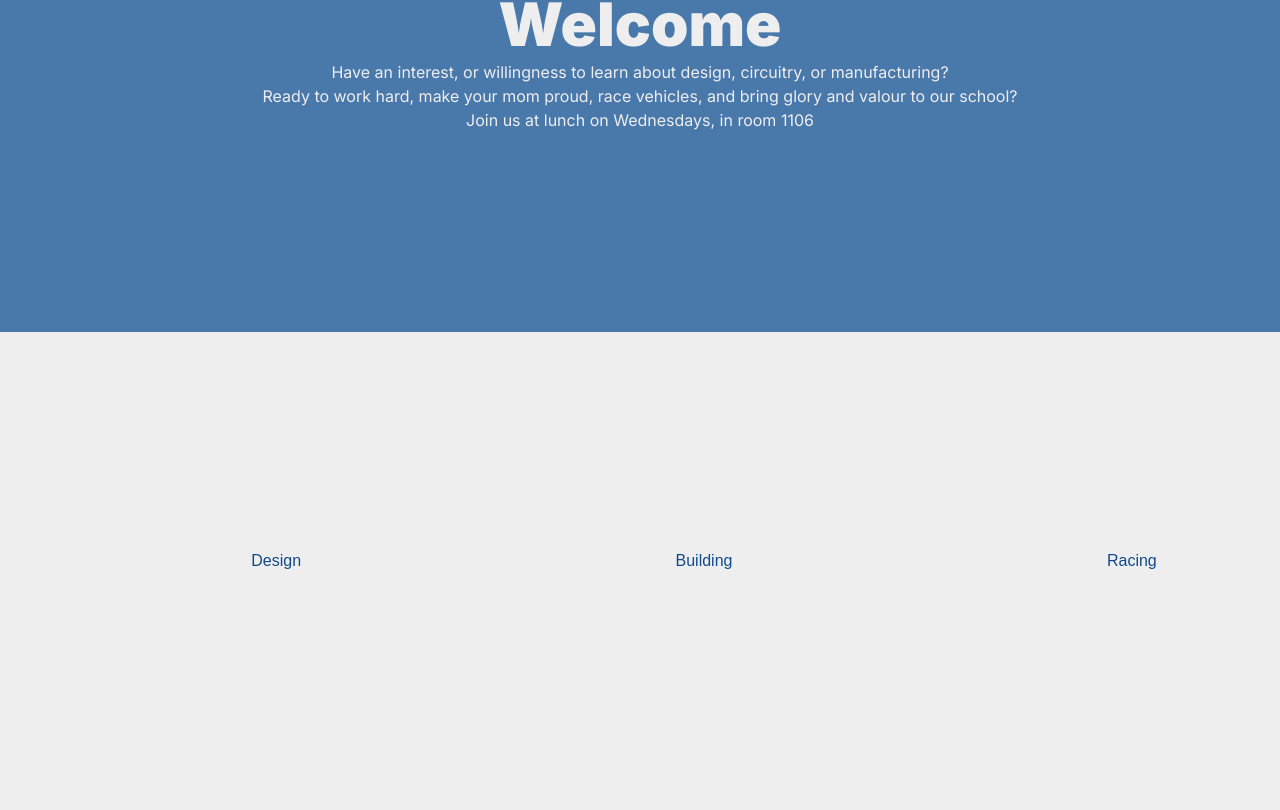
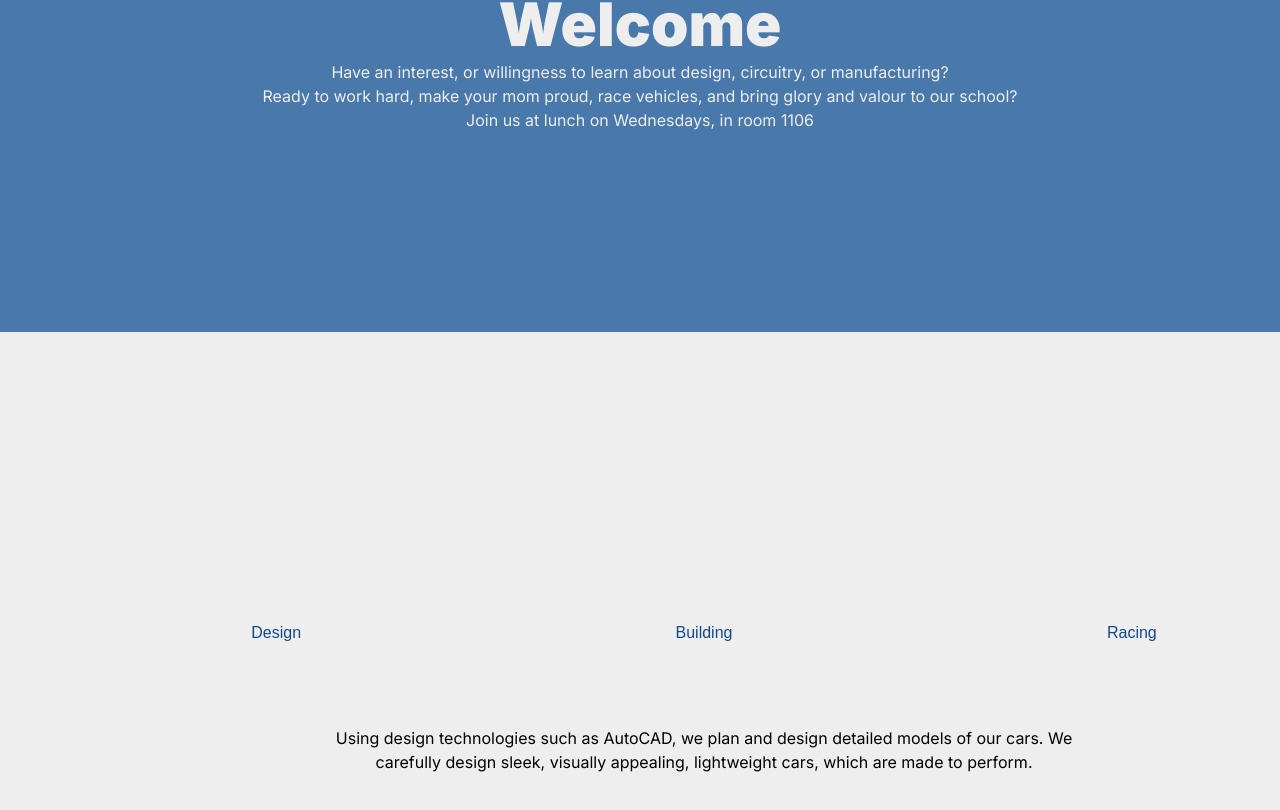
Before and after one commit to LHSSEVC/lhssevc.github.io, a React (Create React App) app: page / in a window 1280 px wide. Shown: the part 1072-1882 px from the top of the page. Built offline with nearby package versions, Linux system fonts and the light colour scheme.

Commit message:
something

```diff
--- a/src/App.tsx
+++ b/src/App.tsx
@@ -8,6 +8,7 @@ import Contact from "./Pages/Contact";
 import Team from "./Pages/Team";
 import Gallery from "./Pages/Gallery";
 import SponsorInfo from "./Pages/SponsorInfo";
+
 function App() {
   return (
     <div className="App">
--- a/src/Pages/About.tsx
+++ b/src/Pages/About.tsx
@@ -33,9 +33,10 @@ const goals: Goals = {
 };
 
 const About = () => {
-  const [goal, setGoal] = React.useState("");
+  const [goal, setGoal] = React.useState("Design");
   return (
     <div className="About">
+      <Typography variant="h2" sx={{color: "#000000"}}>What we do</Typography>
       <Box className="bar">
         {Object.keys(goals).map((g) => (
           <button
--- a/src/Pages/Home.tsx
+++ b/src/Pages/Home.tsx
@@ -31,7 +31,7 @@ const Home = () => {
       </Box>
 
       <Box className="block" sx={{ display: "flex" }}>
-        <Box>
+        <Box sx={{flexShrink: 1}}>
           <Graphic0 height="100%" width="100%" viewBox="0 0 1500 1200" />
         </Box>
         <Box>
--- a/src/Styles/About.scss
+++ b/src/Styles/About.scss
@@ -1,6 +1,11 @@
 @use "../utilities/utils" as *;
 
 .About {
+
+  h2 {
+    color: black;
+  }
+
   .banner {
     background-image: url("../assets/IMG_7988.jpg");
     background-position: center;
```
